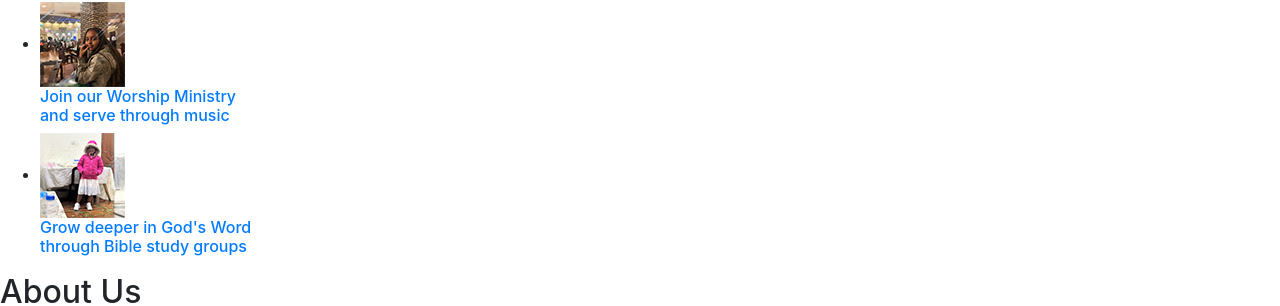
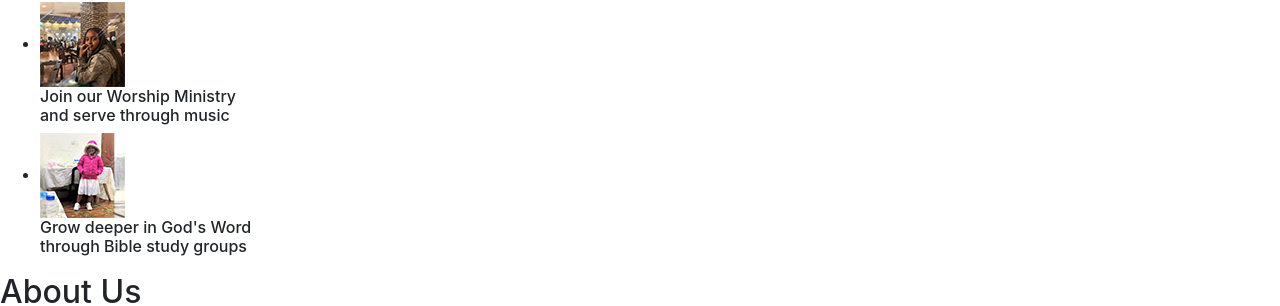
Before and after one commit to fassiliss/tsegachurch-site, a Next.js app: page / in a window 1280 px wide. Shown: the part 189-495 px from the top of the page. Built offline with nearby package versions, Linux system fonts and the light colour scheme.

Commit message:
side bar update

```diff
--- a/src/layouts/header/HeaderSidebar.tsx
+++ b/src/layouts/header/HeaderSidebar.tsx
@@ -38,10 +38,10 @@ const HeaderSidebar = ({ open, close }) => {
                         24th January 2021
                       </p> */}
                       <h6>
-                          <a href="/worship-ministry">
+
                               Join our Worship Ministry <br />
                               and serve through music
-                          </a>
+
                       </h6>
                     </div>
                   </li>
@@ -55,10 +55,10 @@ const HeaderSidebar = ({ open, close }) => {
                         24th January 2021
                       </p> */}
                       <h6>
-                          <a href="/bible-study">
+
                               Grow deeper in God's Word <br />
                               through Bible study groups
-                          </a>
+
                       </h6>
                     </div>
                   </li>
```
